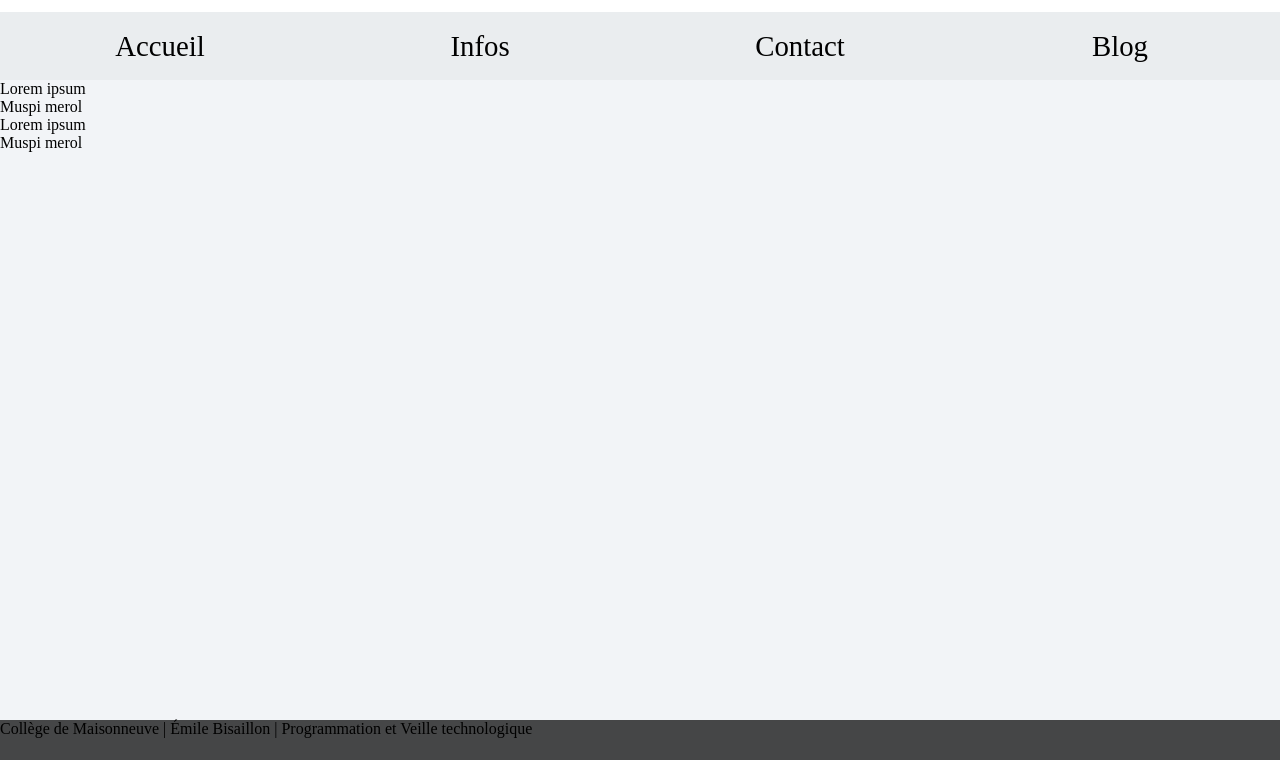
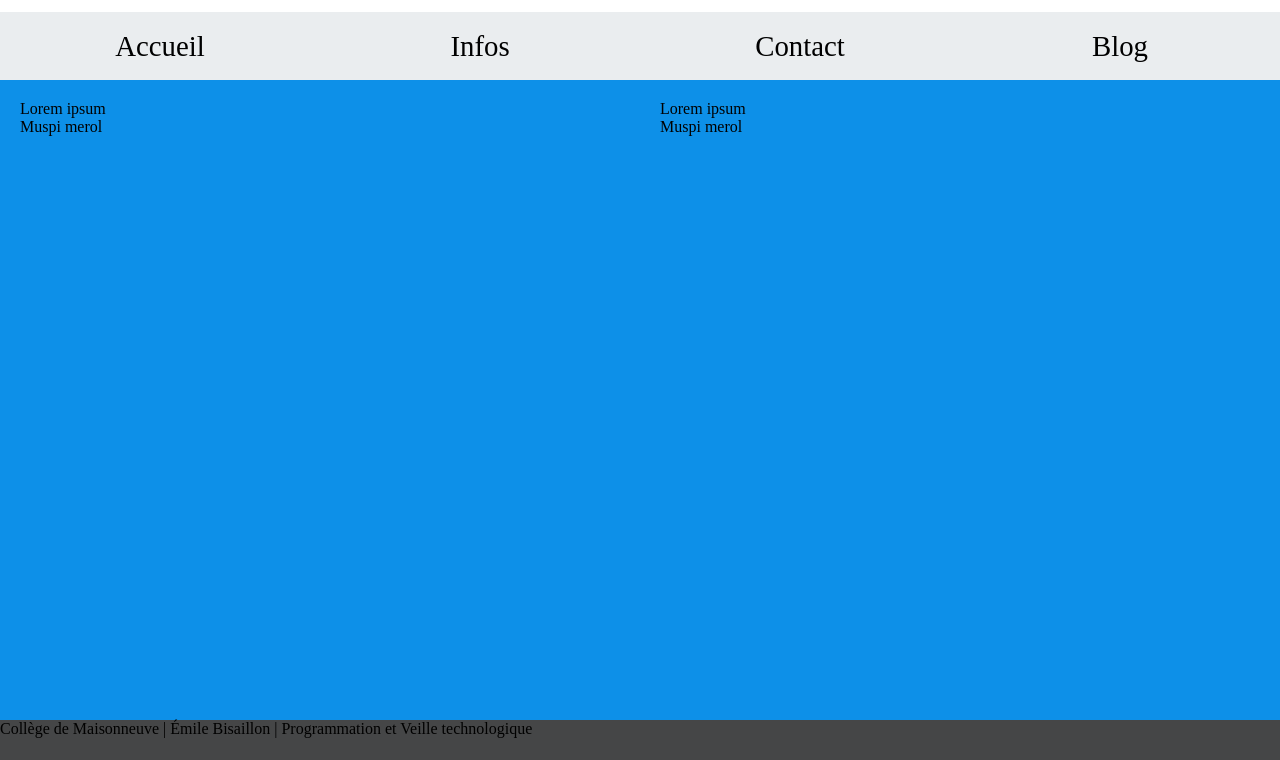
Before and after one commit to emileprogrameur/veille-node, a plain HTML site: page index.html in a window 1280 px wide. Shown: the part 40-800 px from the top of the page. Drawn offline with Linux system fonts and the light colour scheme.

Commit message:
style du main

```diff
--- a/less/styles.less
+++ b/less/styles.less
@@ -7,7 +7,7 @@
 body
 {
 	height: 100vh;
-	width: auto;
+	width: 100vw;
 }
 
 header
@@ -49,9 +49,18 @@ li
 
 main
 {
+	display: flex;
+	flex-direction: row;
 	background-color: #f2f4f7;
 	width: 100%;
 	height: 80%;
+}
+
+section
+{
+	width: 50%;
+	padding: 20px;
+	background-color: #0d90e8;
 }
 
 footer
```
Also changed, not shown: css/styles.css.
